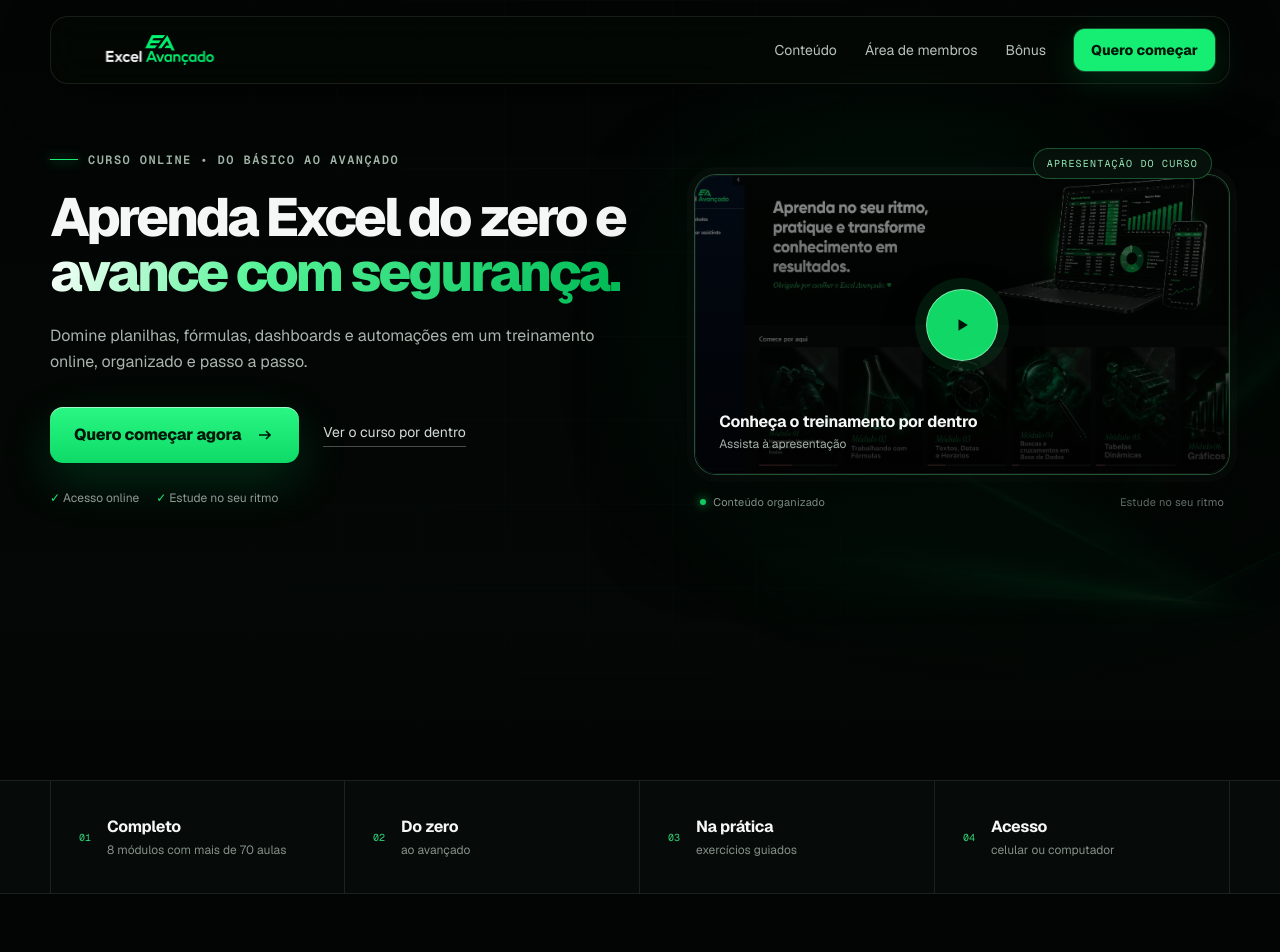
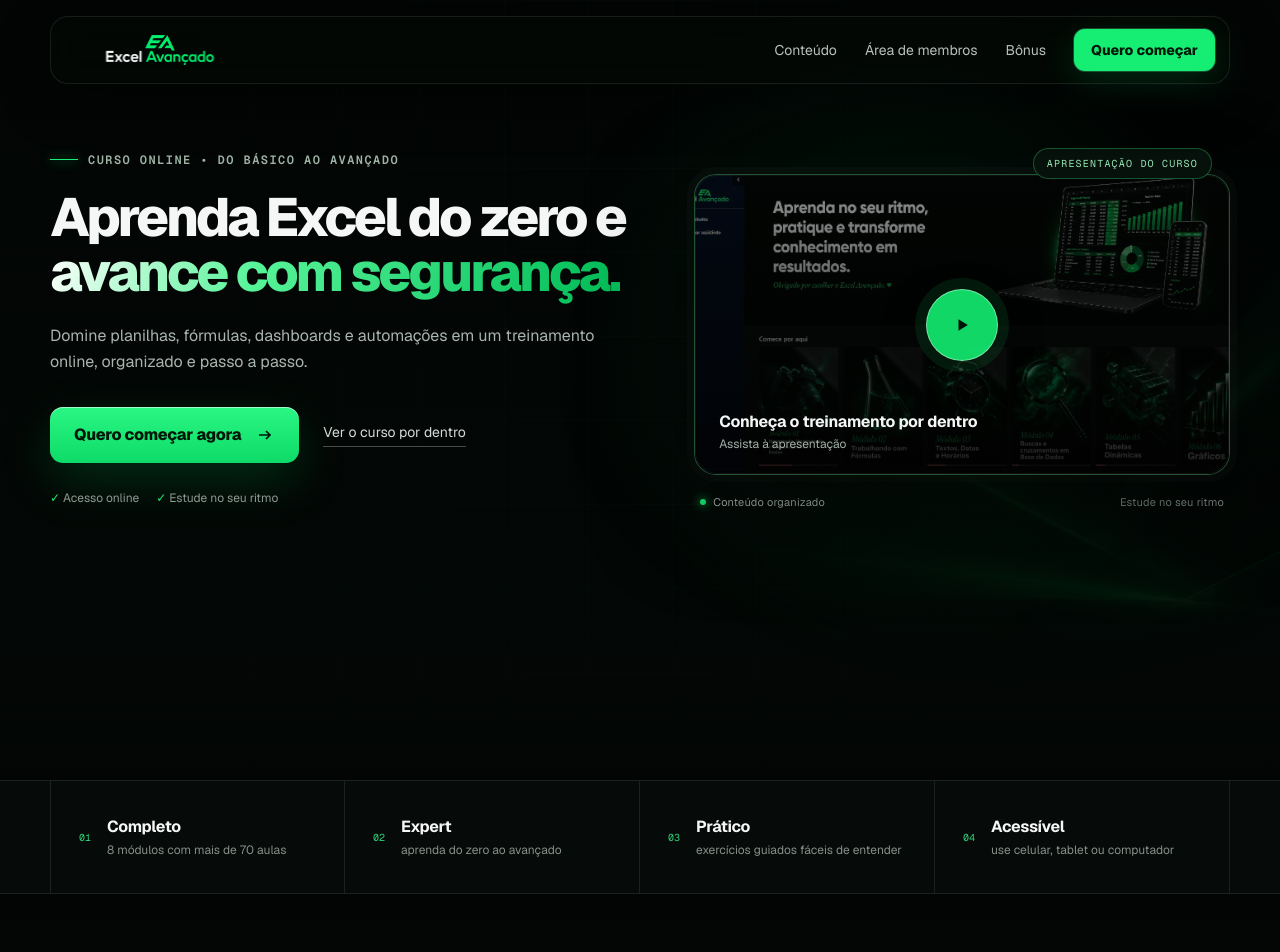
Before and after one commit to MindLone/excel-avancado, a Next.js app: page / in a window 1280 px wide. Shown: the top 952 px of the page. Built offline with nearby package versions, Linux system fonts and the light colour scheme; no server answers.

Commit message:
Update benefits list with new entries

```diff
--- a/app/site-client.tsx
+++ b/app/site-client.tsx
@@ -20,9 +20,9 @@ function CheckIcon() {
 
 const benefits = [
   ["Completo", "8 módulos com mais de 70 aulas"],
-  ["Do zero", "ao avançado"],
-  ["Na prática", "exercícios guiados"],
-  ["Acesso", "celular ou computador"],
+  ["Expert", "aprenda do zero ao avançado"],
+  ["Prático", "exercícios guiados fáceis de entender"],
+  ["Acessível", "use celular, tablet ou computador"],
 ];
 
 const outcomes = [
```
